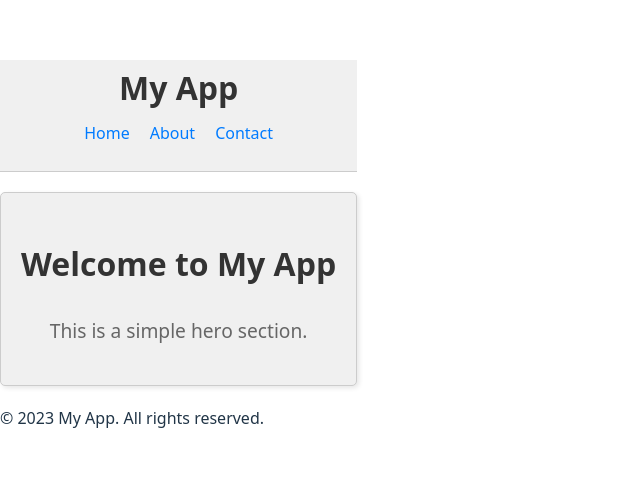
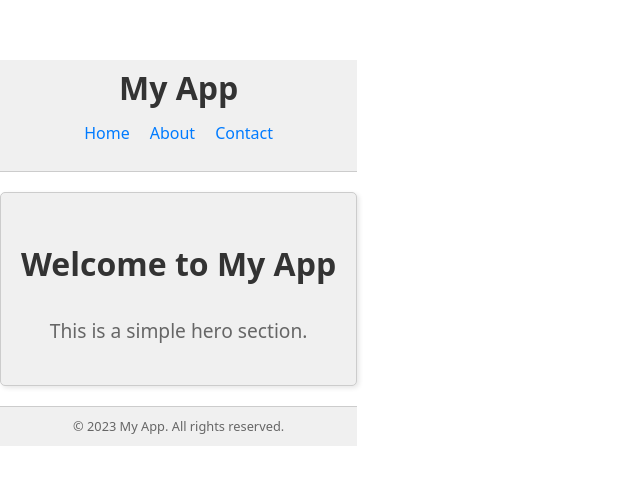
Before and after one commit to bipinjlimbu/React-15-Day-Workshop, a React (Vite) app in the folder React/my-app/: page / in a window 1280 px wide. Shown: the part 147-632 px from the top of the page, without its empty margins (0-640 px from the left). Built offline with nearby package versions, Linux system fonts and the light colour scheme.

Commit message:
Footer Section CSS Completed in React

```diff
--- a/React/my-app/src/section/Footer.jsx
+++ b/React/my-app/src/section/Footer.jsx
@@ -2,7 +2,7 @@ import myFoot from '../style/Footer.module.css';
 
 const Footer = () => {
   return (
-    <footer className="footer">
+    <footer className={myFoot.footer}>
       <p>&copy; 2023 My App. All rights reserved.</p>
     </footer>
   );
--- a/React/my-app/src/style/Footer.module.css
+++ b/React/my-app/src/style/Footer.module.css
@@ -0,0 +1,11 @@
+.footer {
+  background-color: #f0f0f0;
+  border-top: 1px solid #ccc;
+  padding: 10px 0;
+  text-align: center;
+}
+.footer p {
+  margin: 0;
+  font-size: 0.8em;
+  color: #666;
+}
```
